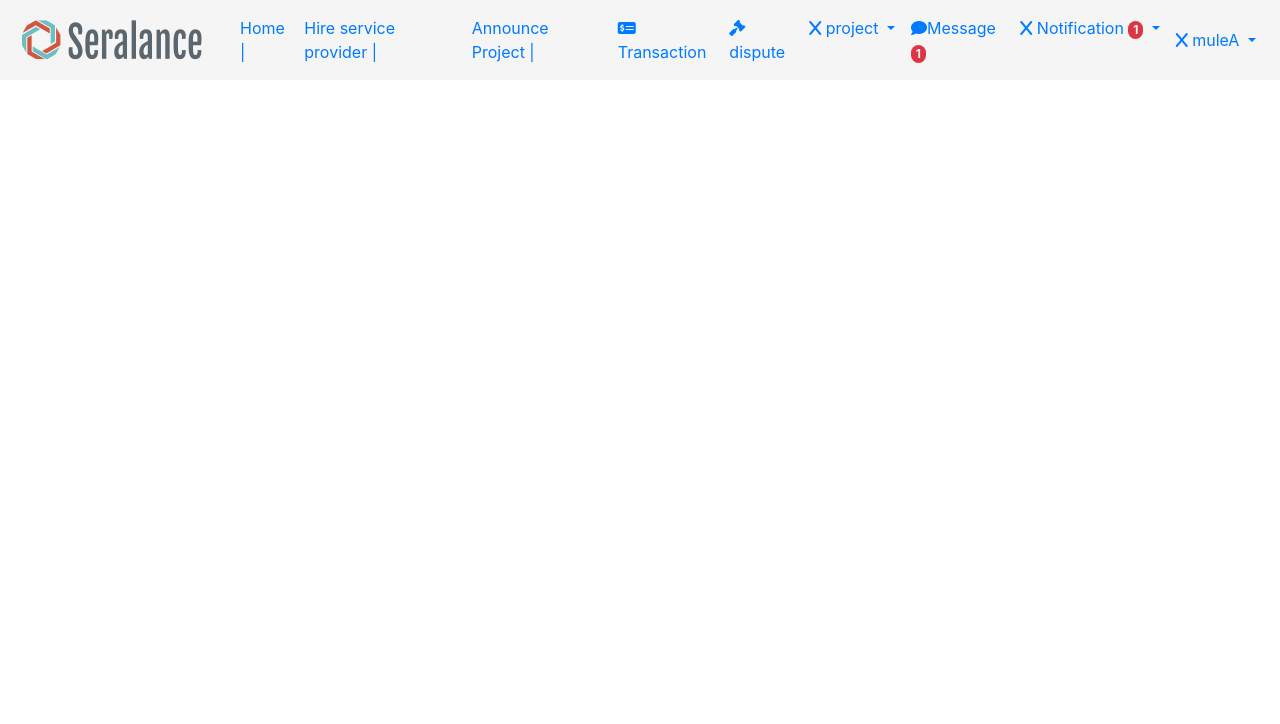
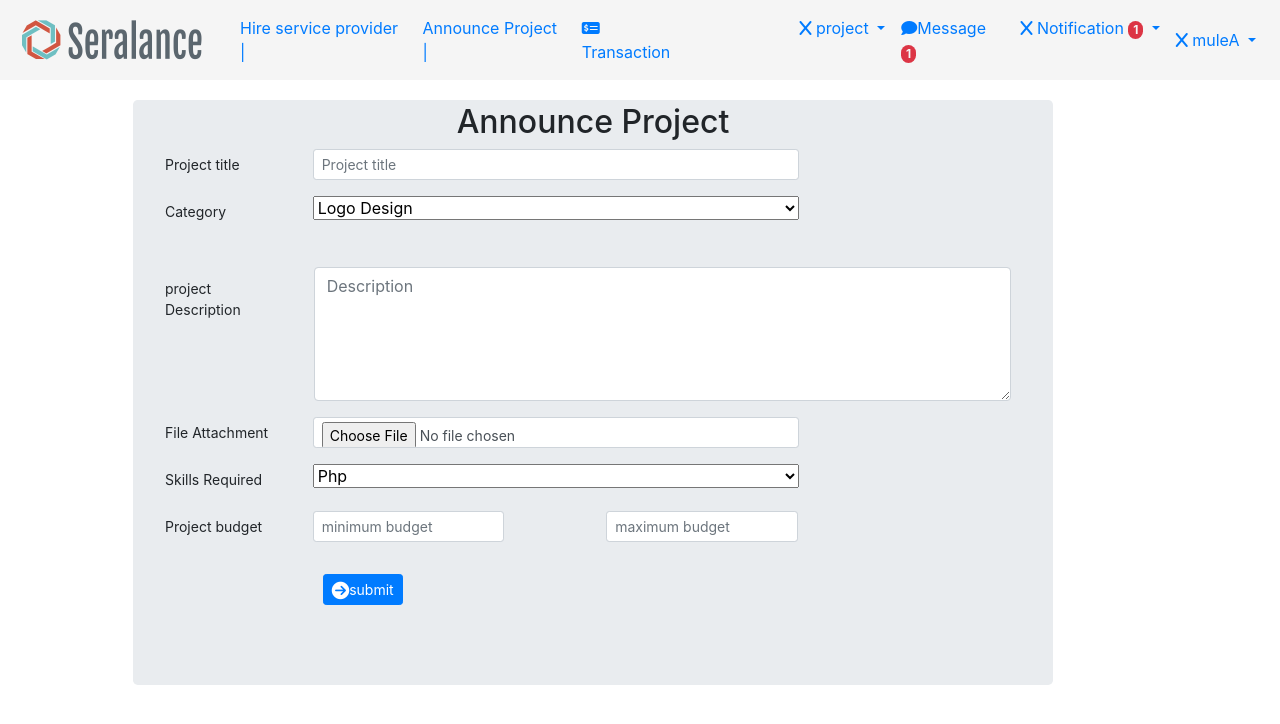
Before and after one commit to muleA/LocalFreelanceSystem, a PHP site: page /ServiceSeeker/Announce_project.php in a window 1280 px wide. Shown: the top 724 px of the page. Run offline with PHP 8.4, Linux system fonts and the light colour scheme; some libraries are stand-ins or nearby versions.

Commit message:
project announcement done

```diff
--- a/ServiceSeeker/Announce_project.php
+++ b/ServiceSeeker/Announce_project.php
@@ -1,3 +1,85 @@
 <?php
 include_once "Navigation.php";
 ?>
+<div class="container mx-auto" style="margin-top: 100px;">
+<div class="row">
+    <div class="col-sm-10 ml-5">
+    <div class="jumbotron mx-auto" style="padding-top: 3px;;">
+
+<h2 class="text-center"> Announce Project</h2>
+
+<div class="form-group row">
+    <label for="colFormLabelSm " class="col-sm-2 col-form-label col-form-label-sm">Project title</label>
+    <div class="col-sm-7">
+      <input type="text" class="form-control form-control-sm" id="colFormLabelSm" placeholder="Project title">
+    </div>
+  </div>
+  <!-- row 2 -->
+  <div class="form-group row">
+    <label for="colFormLabelSm" class="col-sm-2 col-form-label col-form-label-sm">Category</label>
+    <div class="col-sm-7">
+<select name="Category" style="width: 100%;">
+<option>Logo Design</option>
+<option>Banner Design</option>
+<option>website development</option>
+<option>SEO Optimazation</option>
+<option>Transacription</option>
+</select>
+    </div>
+  </div>
+
+  <!--  -->
+
+  <!-- row 3 -->
+
+  <div class="form-group row">
+    <label for="colFormLabelSm" class="col-sm-2 col-form-label col-form-label-sm" style="margin-top: 30px;">
+    project Description </label>
+ <div class="form-row mt-4 ml-3" >
+     <textarea class=" form-control" rows="5" cols="64" placeholder="Description"></textarea>
+            </div>
+  </div>
+  <!-- row 4  -->
+  <div class="form-group row">
+    <label for="colFormLabelSm " class="col-sm-2 col-form-label col-form-label-sm">File Attachment </label>
+    <div class="col-sm-7">
+      <input type="file" class="form-control form-control-sm" id="colFormLabelSm" placeholder="browse file">
+    </div>
+  </div>
+  <!--  row 5 -->
+  <div class="form-group row">
+    <label for="colFormLabelSm" class="col-sm-2 col-form-label col-form-label-sm">Skills Required</label>
+    <div class="col-sm-7">
+<select name="Category" style="width: 100%;">
+<option>Php</option>
+<option>html</option>
+<option>CSS</option>
+<option>JS</option>
+</select>
+    </div>
+  </div>
+  <!--  row 6-->
+  <div class="form-group row">
+    <label for="colFormLabelSm " class="col-sm-2 col-form-label col-form-label-sm">Project budget </label>
+    <div class="col-sm-3 mr-4">
+      <input type="number" class="form-control form-control-sm" id="colFormLabelSm" placeholder="minimum budget">
+    </div>
+    <div class="col-sm-3 ml-5">
+      <input type="number" class="form-control form-control-sm" id="colFormLabelSm" placeholder="maximum budget">
+    </div>
+  </div>
+  <!--  -->
+  <!-- row 7 -->
+  <div class="form-group row mx-auto ">
+
+    <div class="col-sm-4 offset-2 mt-3 " style="margin-right: 2px;;">
+      <button type="submit" class="btn btn-sm  btn-primary " id="colFormLabelSm" >
+      <i class="fa fa-arrow-circle-right fa-lg"></i>submit  </button>
+</div>
+ </div>
+
+  <!--  -->
+</div>
+</div>
+</div>
+</div>
--- a/ServiceSeeker/navigation.php
+++ b/ServiceSeeker/navigation.php
@@ -44,26 +44,21 @@ include "../config.php";
   </button>
   <div class="collapse navbar-collapse" id="collapsibleNavbar">
     <ul class="navbar-nav">
-      <li class="nav-item">
-      <a class="nav-link" href="#"> <bold><?php echo $lang['home'];?>  |</bold><span class="sr-only">(current)</span>
-       </a>
       </li>
       <li class="nav-item">
-      <a class="nav-link" href="#how"><?php  echo $lang['Hsp'];?>  |</a>
+      <a class="nav-link" href="Home.php"><?php  echo $lang['Hsp'];?>  |</a>
       </li>
-      <li class="nav-item">
+      <li class="nav-item ">
       <a class="nav-link" href="Announce_project.php"><?php echo $lang['Ap'];?>  |</a>
       </li>
 
-      <li class="nav-item " >
-      <a class="nav-link" href="#about"><i class="fa fa-money-check-alt"></i><?php echo $lang['Tra']; ?> </a>
+      <li class="nav-item  mr-5" >
+      <a class="nav-link " href="#about"><i class="fa fa-money-check-alt"></i><?php echo $lang['Tra']; ?> </a>
       </li>
 
-      <li class="nav-item " >
-      <a class="nav-link" href="#"><i class="fa fa-gavel" aria-hidden="true"></i><?php echo $lang['dispute']; ?> </a>
-      </li>
+
       <!-- drop down -->
-      <li class="nav-item dropdown " style="list-style-type: none;">
+      <li class="nav-item dropdown ml-5 " style="list-style-type: none;">
                         <a class="nav-link dropdown-toggle" href="#" id="navbarDropdown" role="button" data-toggle="dropdown" aria-haspopup="true" aria-expanded="false">
                         <i class="fa  fa-x fa-gift" aria-hidden="true"></i> <?php
                            echo $lang['project'];
```
Also changed, not shown: ServiceSeeker/Home.php (+25 -12 lines).
